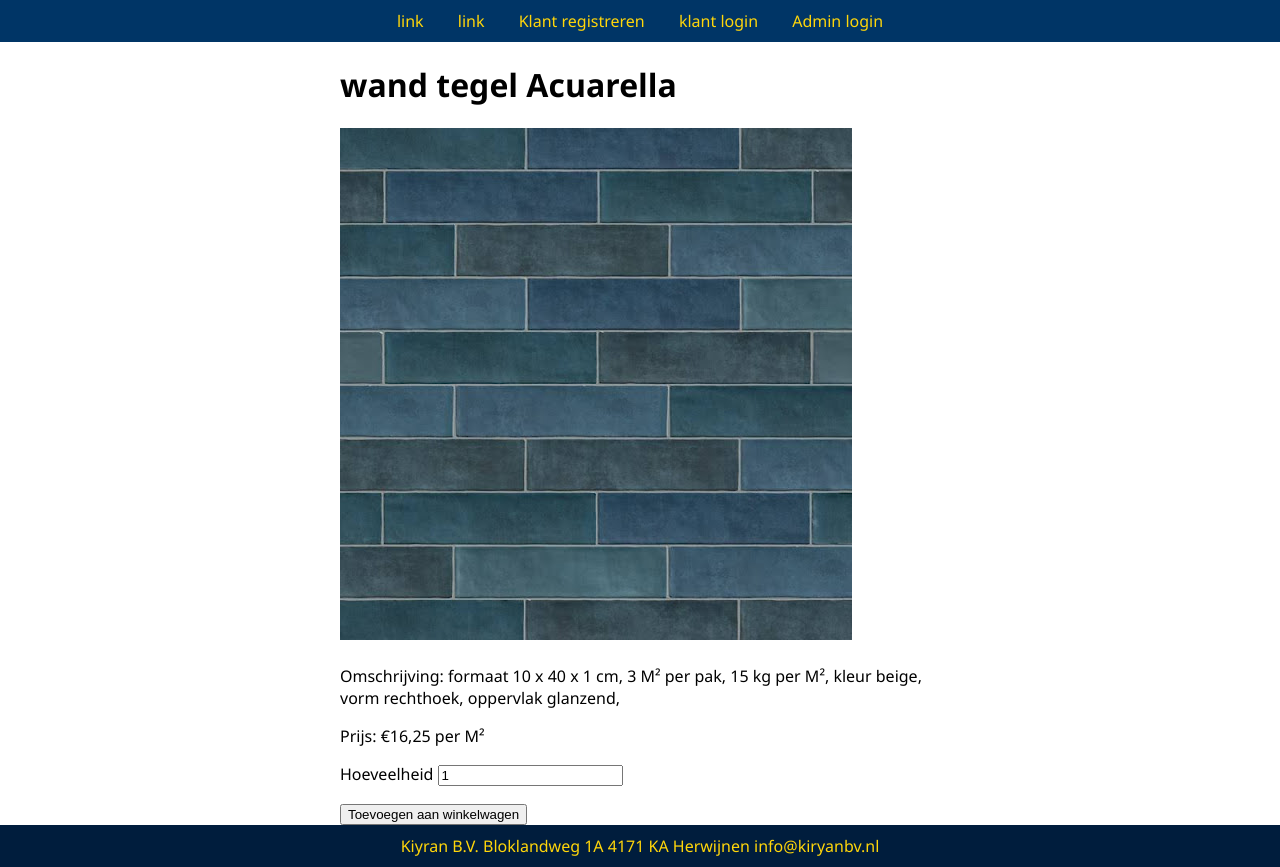
After one commit to LarsVerschoor/cle2, a PHP site: page /product.php in a window 1280 px wide. The commit adds this page. Run offline with PHP 8.4, Linux system fonts and the light colour scheme.

Commit message:
products pagina toegevoegd

```diff
--- /dev/null
+++ b/css/productcss.css
@@ -0,0 +1,42 @@
+body {
+    margin: 0;
+    padding: 0;
+    font-family: 'Segoe UI', Tahoma, Geneva, Verdana, sans-serif;
+    display: flex;
+    flex-direction: column;
+    min-height: 100vh;
+}
+.navbar {
+    background-color: #003566;
+    padding: 10px;
+    text-align: center;
+}
+
+.navbar a {
+    color: #ffd60a;
+    text-decoration: none;
+    margin: 0 15px;
+    font-size: 16px;
+}
+footer {
+    background-color: #001d3d;
+    color: #ffd60a;
+    align-items: center;
+    justify-content: center;
+    display: flex;
+    padding: 10px;
+    margin-top: auto;
+}
+.product {
+    max-width: 600px;
+    margin: 0 auto;
+}
+
+.product img {
+    max-width: 100%;
+    height: auto;
+}
+
+.product-info {
+    margin-top: 20px;
+}
--- a/index.php
+++ b/index.php
@@ -6,7 +6,7 @@ session_start();
 
 <!doctype html>
 <html lang="en">
-<head>
+<head>x`x
     <meta charset="UTF-8">
     <meta name="viewport"
           content="width=device-width, user-scalable=no, initial-scale=1.0, maximum-scale=1.0, minimum-scale=1.0">
--- /dev/null
+++ b/product.php
@@ -0,0 +1,50 @@
+<!doctype html>
+<html lang="en">
+<head>
+    <meta charset="UTF-8">
+    <meta name="viewport"
+          content="width=device-width, user-scalable=no, initial-scale=1.0, maximum-scale=1.0, minimum-scale=1.0">
+    <meta http-equiv="X-UA-Compatible" content="ie=edge">
+    <link rel="stylesheet" href="css/productcss.css">
+    <title>Products | Kiryan B.V.</title>
+</head>
+<body>
+<nav class="navbar">
+    <a href="">link</a>
+    <a href="">link</a>
+    <a href="signup-customer.php">Klant registreren</a>
+    <a href="login-customer.php">klant login</a>
+    <a href="login-admin.php">Admin login</a>
+</nav>
+<header>
+</header>
+<main>
+    <div class="product">
+        <h1>wand tegel Acuarella</h1>
+
+        <img src="images/wandtegelacurela.jpg" alt="Product Image">
+
+        <div class="product-info">
+            <p>Omschrijving: formaat 10 x 40 x 1 cm, 3 M² per pak, 15 kg per M², kleur beige, vorm rechthoek, oppervlak glanzend,</p>
+
+            <p>Prijs: €16,25 per M²</p>
+
+
+            <p>
+                <label for="quantity">Hoeveelheid</label>
+                <input type="number" id="quantity" name="quantity" min="1" value="1">
+            </p>
+
+            <button>Toevoegen aan winkelwagen</button>
+        </div>
+    </div>
+
+</main>
+<footer>
+    Kiyran B.V.
+    Bloklandweg 1A
+    4171 KA Herwijnen
+    info@kiryanbv.nl
+</footer>
+</body>
+</html>
```
Also changed, not shown: images/wandtegelacurela.jpg (added).
